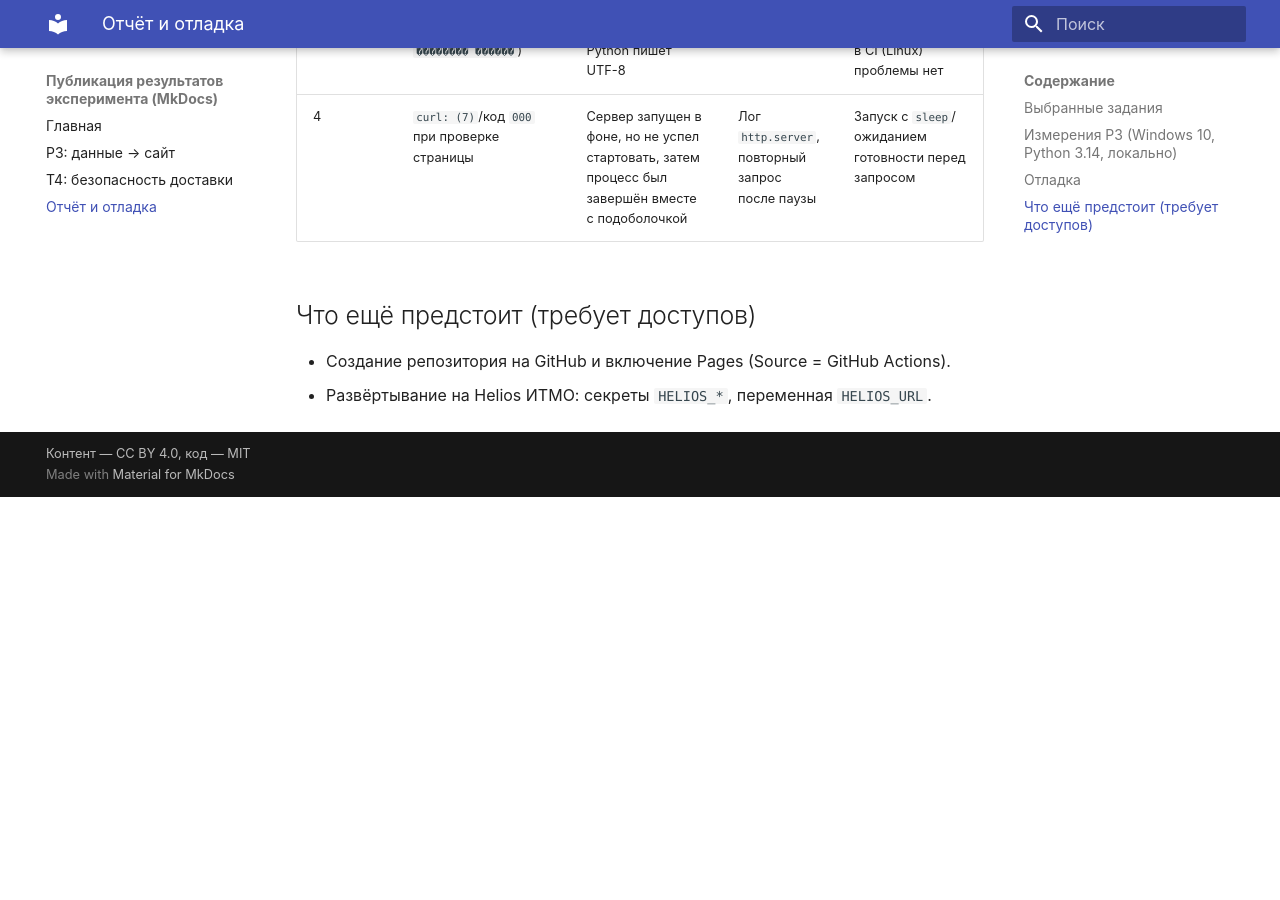
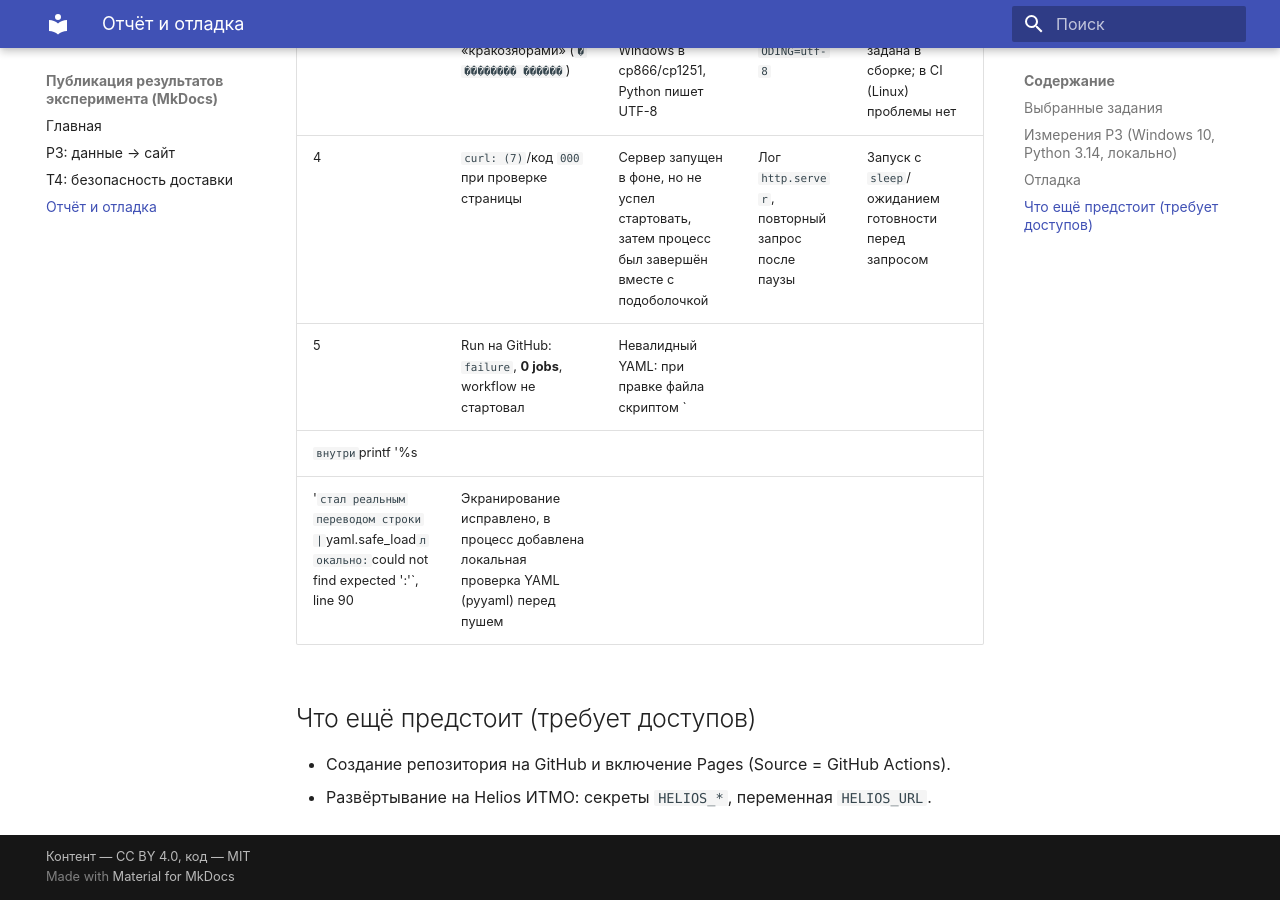
Before and after one commit to SolarVonBro/python-web-ssg, an MkDocs documentation site: the page built from docs/report.md, in a window 1280 px wide and 900 px high, scrolled down 1284 px. Built offline with MkDocs 1.6.1 and Material for MkDocs 9.7.7, drawn with Linux system fonts in a browser that asks for light colours; a script that is not in the unit is left out; before the commit the page ends 1781 px from its top, so only the background shows below that.

Commit message:
Fix workflow YAML (broken printf escape); add debug entry
Co-Authored-By: Claude Sonnet 5.5 <noreply@anthropic.com>

```diff
--- a/docs/report.md
+++ b/docs/report.md
@@ -27,6 +27,9 @@
 | 2 | `cp: cannot create regular file '.cache/m.bak'` — после `make clean` каталога нет, а следующий шаг уже изменил `data/measurements.csv` | Цепочка команд продолжилась после ошибки, резервная копия не создана | `head`/`sha256sum` данных | Данные пересозданы тем же генератором с seed=42 (хеш совпал), в скриптах добавлены `mkdir -p` и `set -e` |
 | 3 | Вывод скрипта «кракозябрами» (`� �������� ������`) | Консоль Windows в cp866/cp1251, Python пишет UTF-8 | `PYTHONIOENCODING=utf-8` | Переменная задана в сборке; в CI (Linux) проблемы нет |
 | 4 | `curl: (7)`/код `000` при проверке страницы | Сервер запущен в фоне, но не успел стартовать, затем процесс был завершён вместе с подоболочкой | Лог `http.server`, повторный запрос после паузы | Запуск с `sleep`/ожиданием готовности перед запросом |
+| 5 | Run на GitHub: `failure`, **0 jobs**, workflow не стартовал | Невалидный YAML: при правке файла скриптом `
+` внутри `printf '%s
+'` стал реальным переводом строки | `yaml.safe_load` локально: `could not find expected ':'`, line 90 | Экранирование исправлено, в процесс добавлена локальная проверка YAML (pyyaml) перед пушем |
 
 ## Что ещё предстоит (требует доступов)
 
```
Also changed, not shown: 1 other file.
